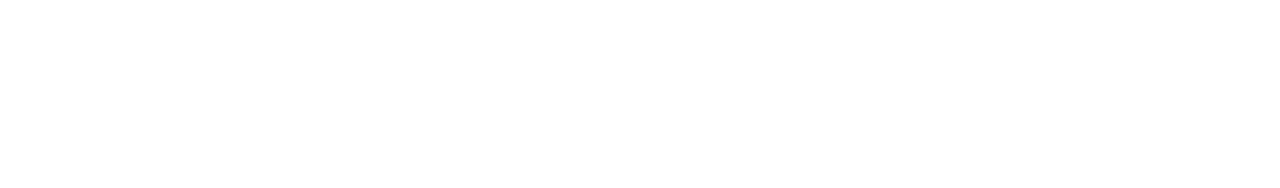
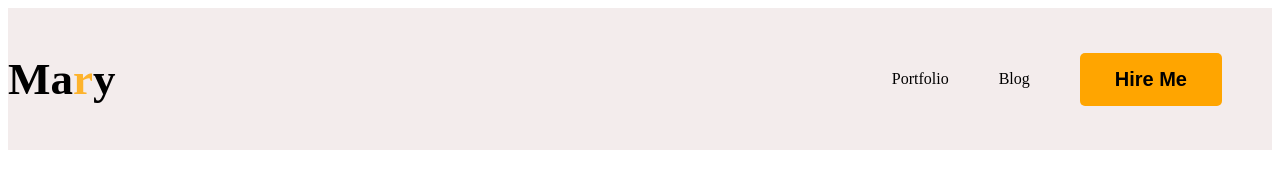
Before and after one commit to MD-Esarul-hoque/first_web, a plain HTML site: page index.html in a window 1280 px wide. Drawn offline with Linux system fonts and the light colour scheme; files that its build step writes are made by us from their sources.

Commit message:
second command

```diff
--- a/index.html
+++ b/index.html
@@ -3,11 +3,20 @@
 <head>
     <meta charset="UTF-8">
     <meta name="viewport" content="width=device-width, initial-scale=1.0">
-    <title>Document</title>
-    <link rel="shortcut icon" href="/icon/0.png" type="image/x-icon">
-    <link rel="stylesheet" href="style.css">
+    <title>Web developer Portfolio</title>
+    <link rel="shortcut icon" href="/images/icons/js.png" type="image/x-icon">
+    <link rel="stylesheet" href="stylesheet/style.css">
 </head>
 <body>
-
+    <header class="hb">
+        <nav>
+            <h3 class="n-title">Ma<span style="color: #ffa600d0;">r</span>y</h3>
+            <ul >
+                <li>Portfolio</li>
+                <li>Blog</li>
+                <li><button class="btn-primary">Hire Me</button></li>
+            </ul>
+        </nav>
+    </header>
 </body>
 </html>
--- a/stylesheet/style.css
+++ b/stylesheet/style.css
@@ -1,4 +1,28 @@
-.ee{
-    background-color: black;
+nav{
     display: flex;
+    justify-content: space-between;
 }
+.n-title{
+    font-weight: 800;
+    font-size: 45px;
+}
+nav > ul{
+    display: flex;
+    align-items: center;
+
+}
+nav > ul >li {
+    list-style: none;
+    margin-right: 50px;
+}
+.btn-primary {
+    border-radius: 5px;
+    background:orange;
+    border: none;
+    font-size: 20px;
+    padding: 15px 35px;
+    font-weight: 600;
+}
+.hb{
+    background: rgb(243, 236, 236);
+}
```
